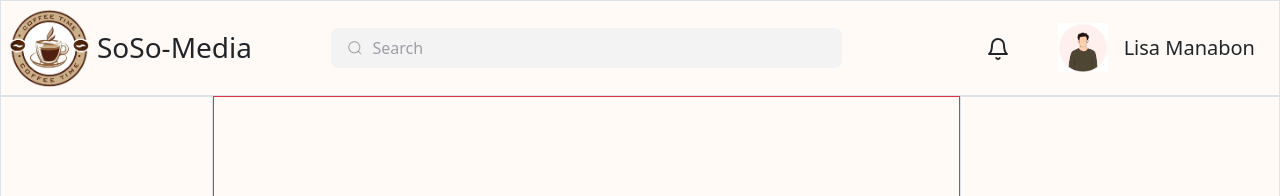
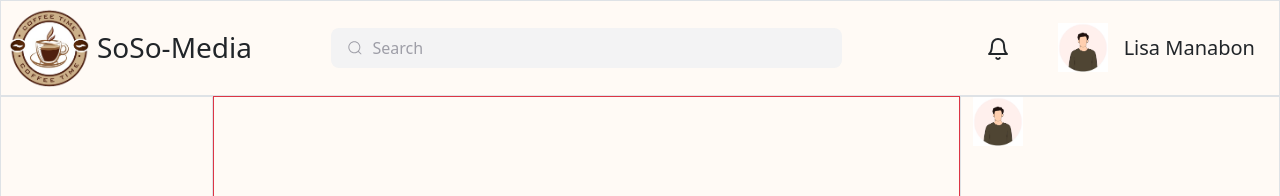
Before and after one commit to Lazy-seed/soso_frontend, a React (Create React App) app: page / in a window 1280 px wide. Shown: the top 196 px of the page. Built offline with nearby package versions, Linux system fonts and the light colour scheme; a web font is replaced by a local one.

Commit message:
add - component file

```diff
--- /dev/null
+++ b/src/components/MainComponents.jsx
@@ -0,0 +1,11 @@
+import React from 'react'
+import proflile from './images/proflile.png'
+
+export const FollowList = () => {
+    return (
+        <div>
+            <img src={proflile} width={50} alt="" />
+
+        </div>
+    )
+}
--- a/src/pages/index.js
+++ b/src/pages/index.js
@@ -2,25 +2,26 @@ import React from 'react'
 import Home from './home/Home'
 import TopNav from '../utilities/TopNav'
 import { Col, Container, Row } from 'reactstrap'
+import { FollowList } from '../components/MainComponents'
 
 export default function HomePages() {
   return (
     <div>
       <TopNav />
-      <Row className='mx-0' style={{minHeight:"400px"}}>
+      <Row className='mx-0' style={{ minHeight: "400px" }}>
 
         {/* left screen */}
         <Col md="2" className='m-0 border'></Col>
 
         {/* main screen */}
         <Col md="" className='m-0 border border-danger'>
-        <Home />
+          <Home />
 
         </Col>
 
         {/* right screen */}
         <Col md="3" className='m-0 border'>
-
+          <FollowList />
         </Col>
       </Row>
     </div>
```
Also changed, not shown: src/components/images/proflile.png (added).
